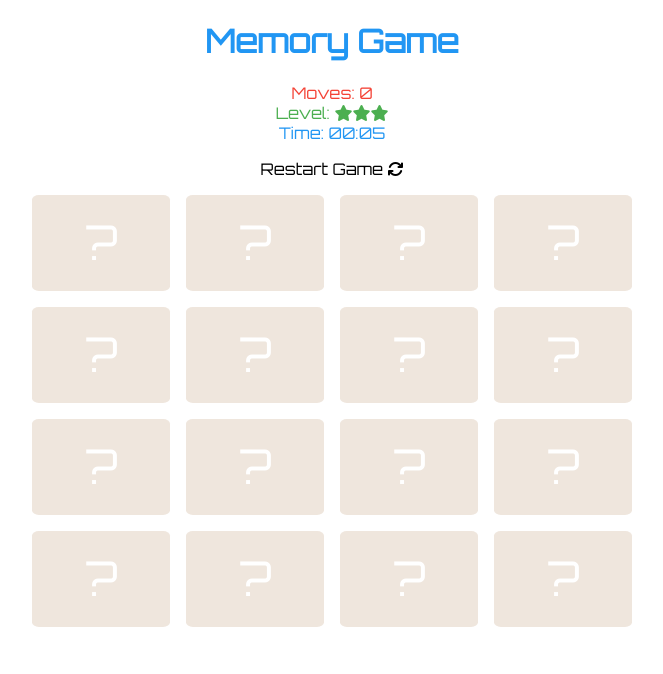
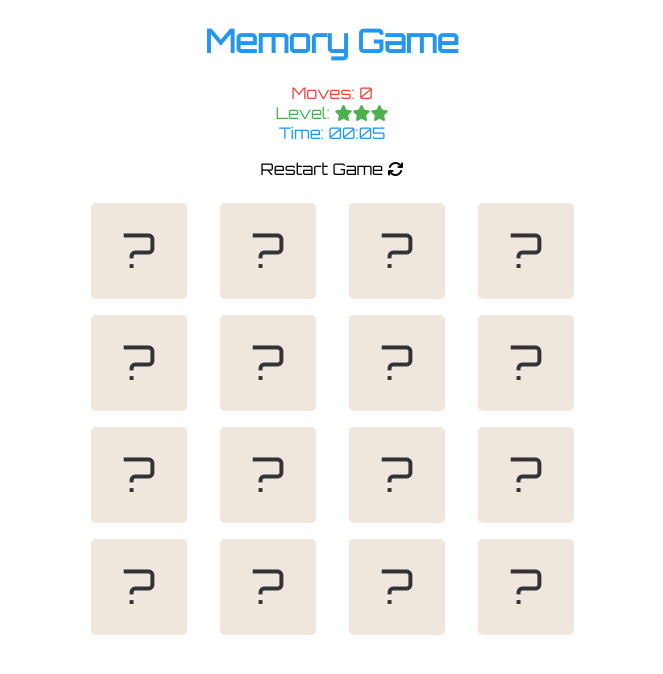
Before and after one commit to volcain-io/fewd-memory-game, a website: page index.html in a window 1280 px wide. Shown: the whole page, without its empty margins (308-971 px from the left). Drawn offline with Linux system fonts and the light colour scheme.

Commit message:
Make game responsive

```diff
--- a/css/styles.css
+++ b/css/styles.css
@@ -50,18 +50,21 @@ h2 {
 }
 
 .wrapper {
-    max-width: 600px;
+    max-width: 399px;
     margin: 0 auto;
-    display: grid;
-    grid-template-columns: repeat(4, 1fr);
-    grid-gap: 1rem;
-    grid-auto-rows: minmax(6rem, 6rem);
+    display: flex;
+    justify-content: space-between;
+    flex-wrap: wrap;
+    /* display: grid; */
+    /* grid-template-columns: repeat(4, 1fr); */
+    /* grid-gap: 1rem; */
+    /* grid-auto-rows: minmax(6rem, 6rem); */
 }
 
 .wrapper > div {
     border-radius: 5%;
     background-color: #efe6dd;
-    padding: 1rem;
+    padding: 0.2rem;
     color: #fff;
 }
 
@@ -96,11 +99,15 @@ h2 {
     float: left;
     padding-bottom: 25%;
     text-align: center;
+    width: 64px;
+    height: 64px;
+    margin: 0.5rem;
 }
 
 .card:after {
     content: '?';
     font-size: 3rem;
+    color: #333;
 }
 
 .back {
@@ -207,3 +214,16 @@ h2 {
     75% { opacity: 0.75; }
     100% { opacity: 1; }
 }
+
+@media only screen and (min-width: 700px) {
+  .wrapper {
+    max-width: 499px;
+  }
+  .wrapper > div {
+    padding: 1rem;
+  }
+  .card {
+    width: 6rem;
+    height: 6rem;
+  }
+}
--- a/index.html
+++ b/index.html
@@ -2,6 +2,7 @@
 <html>
 <head>
     <title>Memory Game</title>
+    <meta name="viewport" content="width=device-width, initial-scale=1">
     <link rel="stylesheet" href="https://fonts.googleapis.com/css?family=Orbitron">
     <link rel="stylesheet" href="css/styles.css">
 </head>
--- a/js/game.js
+++ b/js/game.js
@@ -84,7 +84,7 @@ class GameStats {
 
   /**
    * Get star rating by given level.
-   * @return {object} Returns star rating. Default are 3 stars.
+   * @return {object} Returns star rating. Default are 0 stars.
    */
   getStarRating() {
     const starRating = '<i class="fa fa-star fa-1x"></i>';
@@ -364,6 +364,9 @@ function runOutOfTime() {
  * @return {array} The new shuffled array
  */
 function shuffleCards(arr) {
+  if ( arr && arr.length > 6 && screen.width < 400 ) {
+    arr = arr.slice(0,6);
+  }
   // double size given array since we always need two icons of one card
   const newArr = [...arr, ...arr];
   let tmpValue = null;
```
